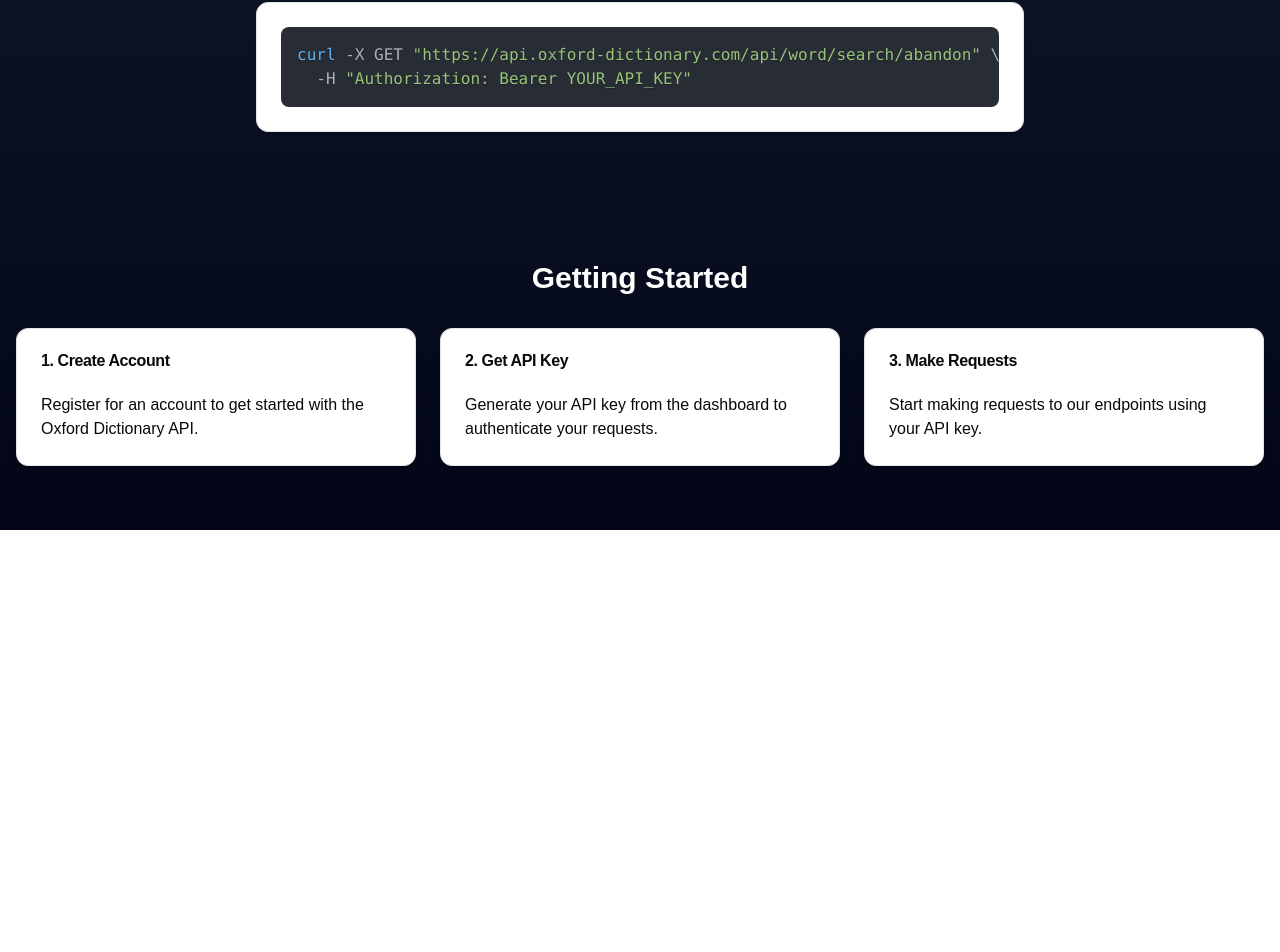
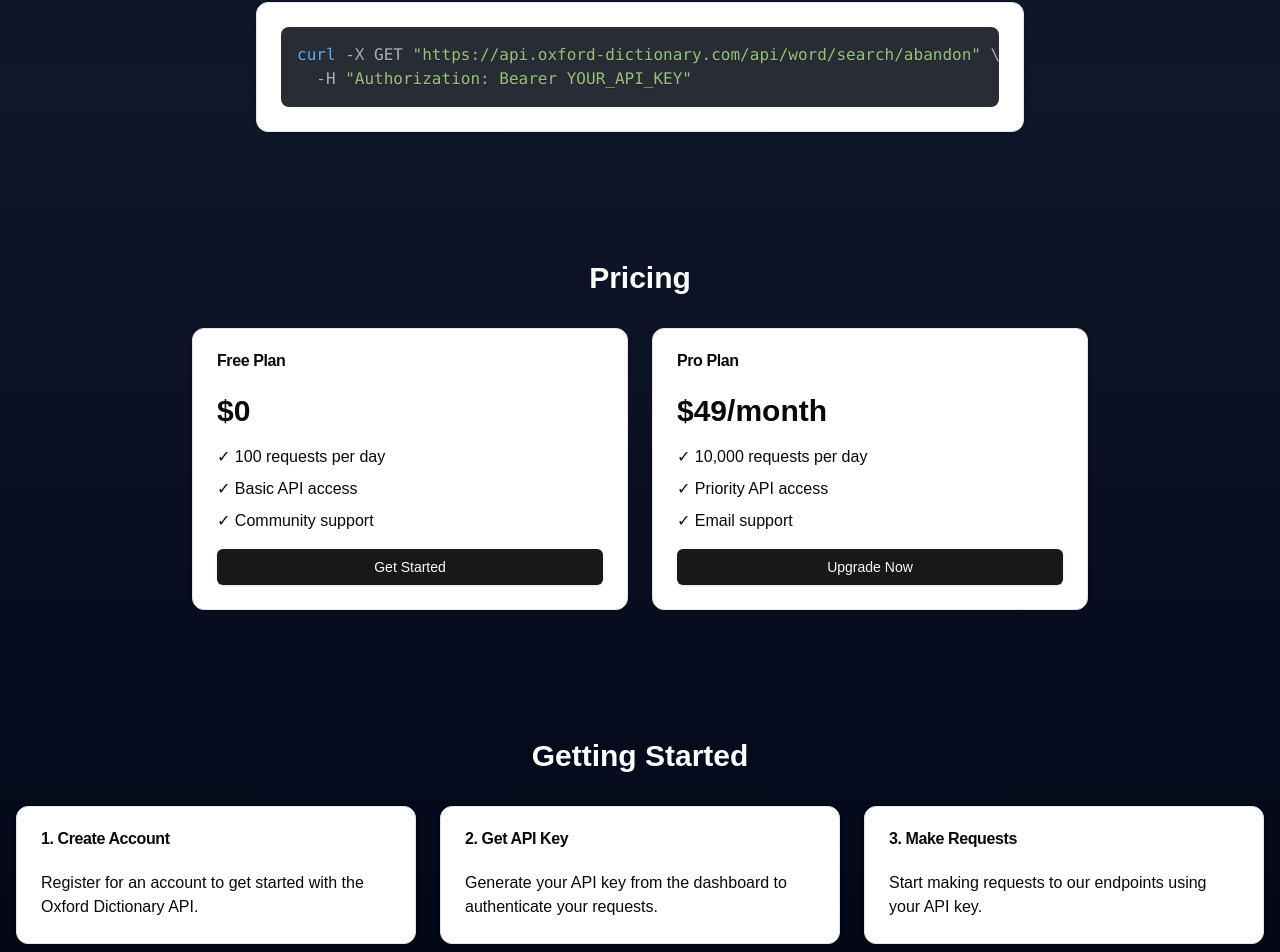
Before and after one commit to AkifhanIlgaz/oxford-5000-api, a Next.js app in the folder frontend/: page / in a window 1280 px wide. Shown: the part 832-1784 px from the top of the page. Before the commit the page ends 1362 px from the top, so only its background shows below. Built offline with nearby package versions, Linux system fonts and the light colour scheme.

Commit message:
add pricing

```diff
--- a/frontend/app/page.tsx
+++ b/frontend/app/page.tsx
@@ -82,6 +82,52 @@
         </Tabs>
       </section>
 
+      {/* Pricing Section */}
+      <section className="container mx-auto px-4 py-16">
+        <h2 className="text-3xl font-bold text-center mb-8 text-white">
+          Pricing
+        </h2>
+        <div className="grid grid-cols-1 md:grid-cols-2 gap-6 max-w-4xl mx-auto">
+          <Card>
+            <CardHeader>
+              <CardTitle>Free Plan</CardTitle>
+            </CardHeader>
+            <CardContent>
+              <div className="space-y-4">
+                <div className="text-3xl font-bold">$0</div>
+                <ul className="space-y-2">
+                  <li>✓ 100 requests per day</li>
+                  <li>✓ Basic API access</li>
+                  <li>✓ Community support</li>
+                </ul>
+                <Button className="w-full" asChild>
+                  <a href={routes.register}>Get Started</a>
+                </Button>
+              </div>
+            </CardContent>
+          </Card>
+
+          <Card>
+            <CardHeader>
+              <CardTitle>Pro Plan</CardTitle>
+            </CardHeader>
+            <CardContent>
+              <div className="space-y-4">
+                <div className="text-3xl font-bold">$49/month</div>
+                <ul className="space-y-2">
+                  <li>✓ 10,000 requests per day</li>
+                  <li>✓ Priority API access</li>
+                  <li>✓ Email support</li>
+                </ul>
+                <Button className="w-full" asChild>
+                  <a href={routes.register}>Upgrade Now</a>
+                </Button>
+              </div>
+            </CardContent>
+          </Card>
+        </div>
+      </section>
+
       {/* Getting Started Steps */}
       <section className="container mx-auto px-4 py-16">
         <h2 className="text-3xl font-bold text-center mb-8 text-white">
```
